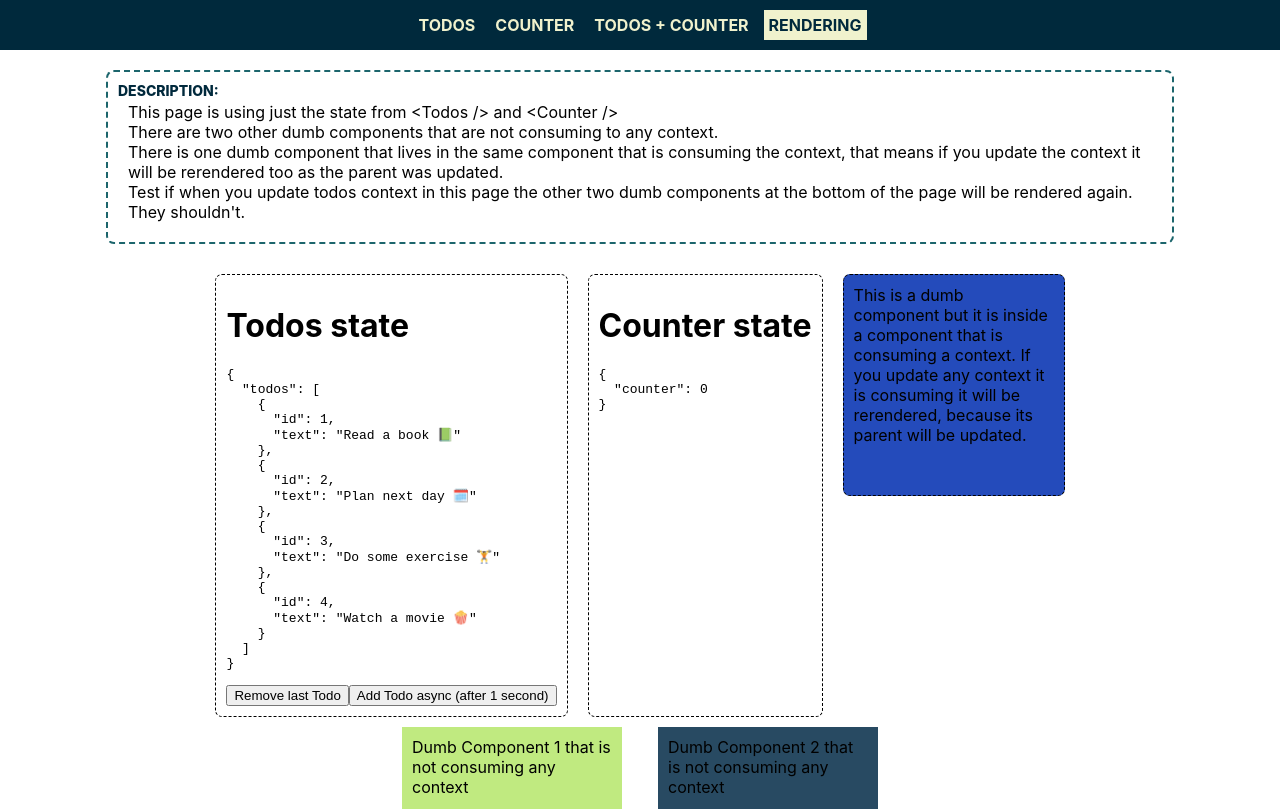
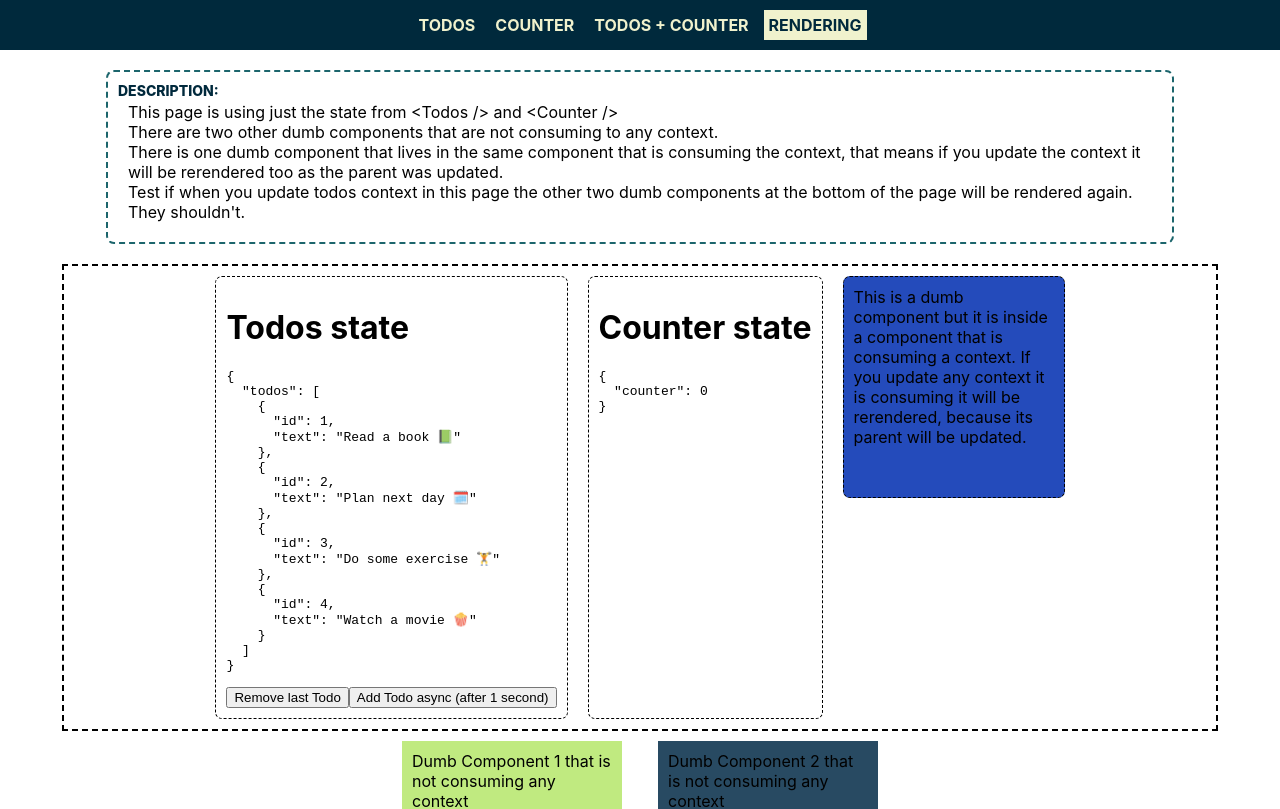
Before and after one commit to nathanqueija/multiple-providers, a React (Create React App) app: page /rendering in a window 1280 px wide. Shown: the top 809 px of the page. Built offline with nearby package versions, Linux system fonts and the light colour scheme.

Commit message:
Update styles

```diff
--- a/src/pages/Rendering.js
+++ b/src/pages/Rendering.js
@@ -20,9 +20,10 @@ const DumbComponent = ({ children }) => {
 
 const States = styled.div`
   width: 90%;
-  margin: auto;
+  margin: 10px auto;
   display: flex;
   justify-content: center;
+  border: 2px dashed black;
 
   > * {
     border: 1px dashed black;
```
